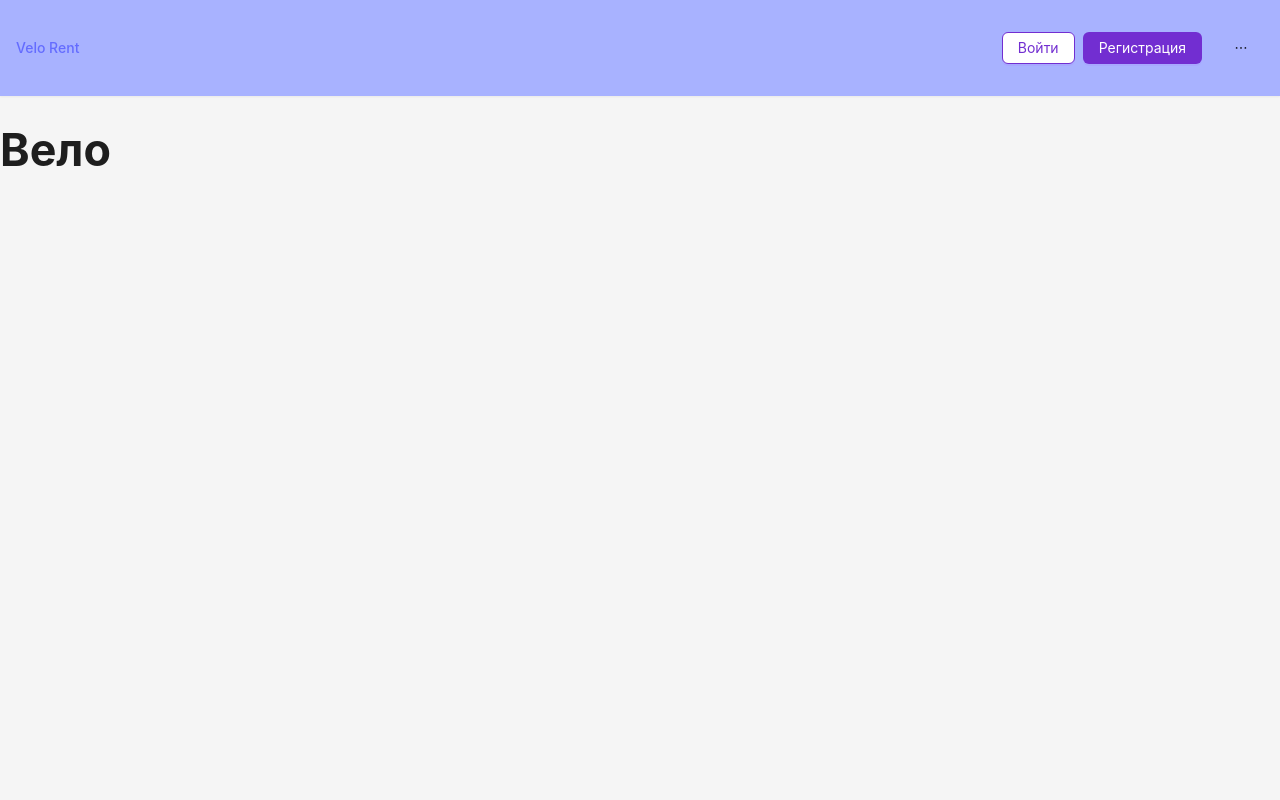
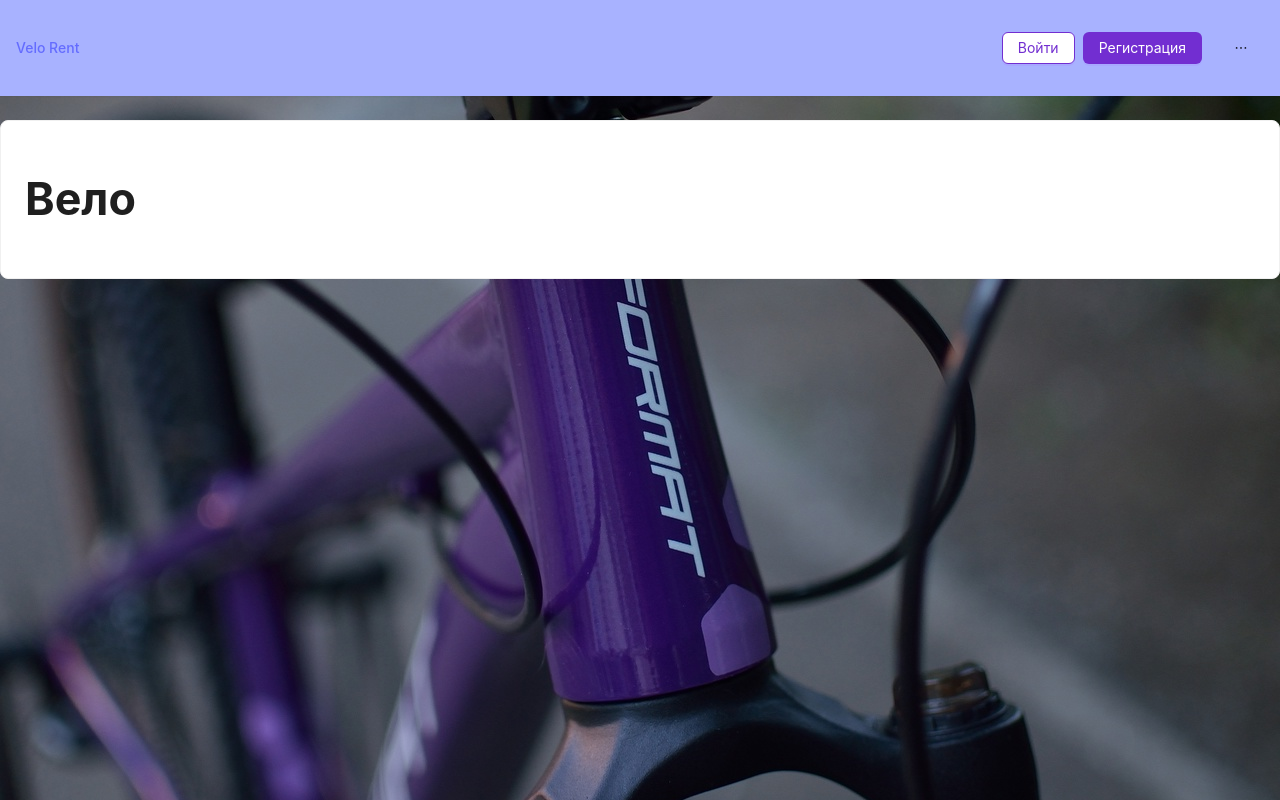
Before and after one commit to KrisKipper/VeloRent, a React (Vite) app: page / in a window 1280 px wide. Built offline with nearby package versions, Linux system fonts and the light colour scheme.

Commit message:
style: add background image

```diff
--- a/src/shared/ui/Layout/Layout.tsx
+++ b/src/shared/ui/Layout/Layout.tsx
@@ -1,6 +1,6 @@
 import React from 'react';
 import {Outlet} from 'react-router-dom';
-import {ConfigProvider, Layout as AntLayout} from 'antd';
+import {Card, ConfigProvider, Layout as AntLayout} from 'antd';
 import {Header} from "../../../widgets/Header/Header.tsx";
 import '../../styles/global.css';
 
@@ -15,11 +15,14 @@ export const Layout: React.FC = () => {
                 },
             }}
         >
-            <AntLayout className="flex justify-center items-center w-[100vw] min-h-[100vh]">
+            <AntLayout className="flex justify-center items-center w-[100vw] min-h-[100vh]"
+                       style={{background: `center / cover no-repeat url("src/assets/bike.jpg")`}}>
                 <Header/>
 
-                <Content className="container m-auto">
-                    <Outlet/>
+                <Content className="container m-auto mt-6">
+                    <Card>
+                        <Outlet/>
+                    </Card>
                 </Content>
             </AntLayout>
         </ConfigProvider>
```
Also changed, not shown: src/assets/bike.jpg (added).
